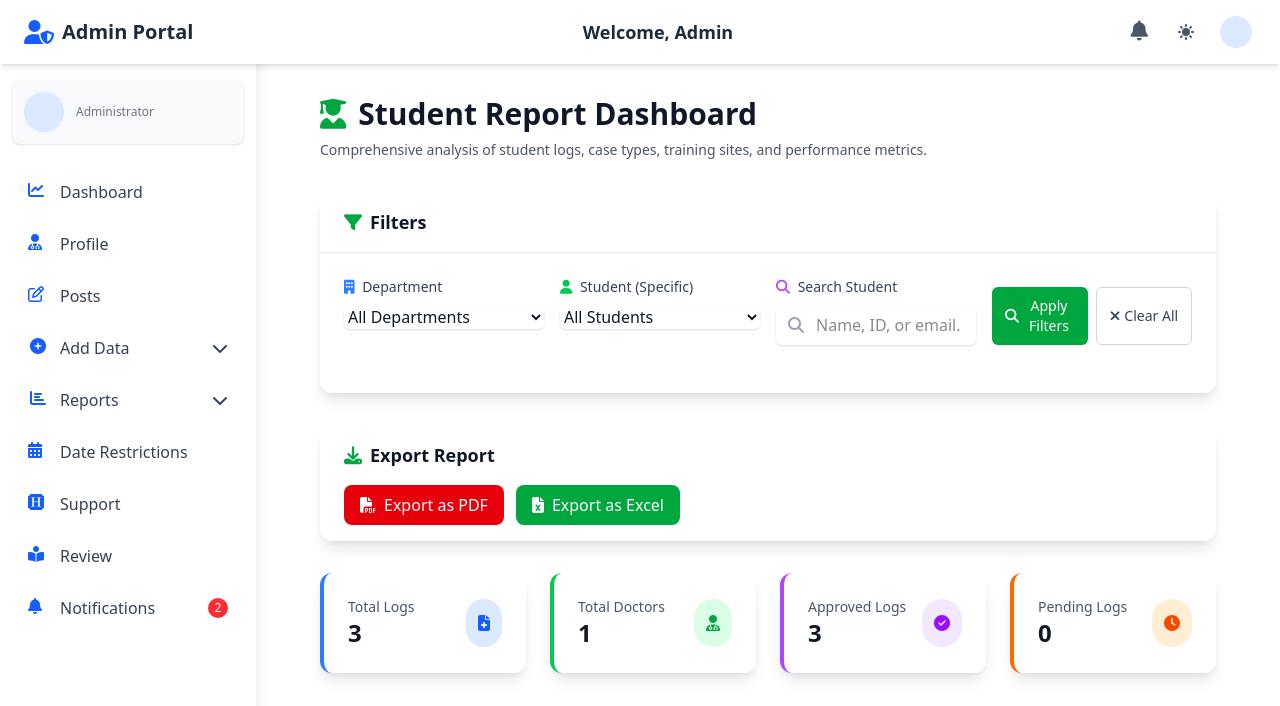
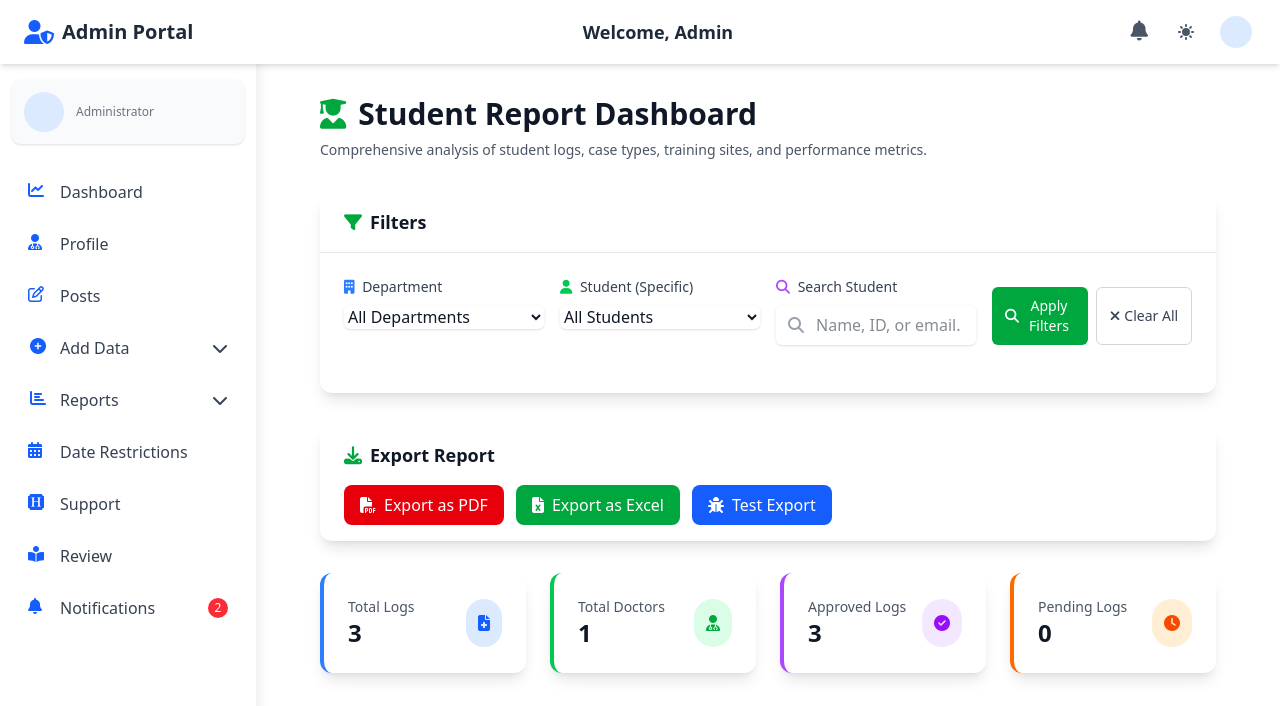
Before and after one commit to AkashMaurya/Elogforlinux, a Django app: page /admin_section/student_report/ in a window 1280 px wide. Shown: the top 706 px of the page. Run offline with Django 5.2, Linux system fonts and the light colour scheme; a user stored in the database is signed in; data comes from the database, SQL or seed files in the repository; style sheets or scripts are compiled from the project's sources; parts of the project's set-up code (start-up, migrations or seed data) failed here and were passed over; some libraries are stand-ins or nearby versions.

Commit message:
student report in admin section is working now

```diff
--- a/admin_section/templates/admin_section/student_report.html
+++ b/admin_section/templates/admin_section/student_report.html
@@ -106,13 +106,17 @@
         <i class="fas fa-download text-green-600 dark:text-green-400 mr-2"></i> Export Report
       </h3>
       <div class="flex flex-wrap gap-3">
-        <button onclick="exportToPDF()" class="inline-flex items-center px-4 py-2 bg-red-600 hover:bg-red-700 text-white font-medium rounded-lg transition-colors duration-200">
+        <button onclick="exportToPDF()" class="inline-flex items-center px-4 py-2 bg-red-600 hover:bg-red-700 text-white font-medium rounded-lg transition-colors duration-200" id="pdf-export-btn">
           <i class="fas fa-file-pdf mr-2"></i>
           Export as PDF
         </button>
-        <button onclick="exportToExcel()" class="inline-flex items-center px-4 py-2 bg-green-600 hover:bg-green-700 text-white font-medium rounded-lg transition-colors duration-200">
+        <button onclick="exportToExcel()" class="inline-flex items-center px-4 py-2 bg-green-600 hover:bg-green-700 text-white font-medium rounded-lg transition-colors duration-200" id="excel-export-btn">
           <i class="fas fa-file-excel mr-2"></i>
           Export as Excel
+        </button>
+        <button onclick="testExport()" class="inline-flex items-center px-4 py-2 bg-blue-600 hover:bg-blue-700 text-white font-medium rounded-lg transition-colors duration-200" id="test-export-btn">
+          <i class="fas fa-bug mr-2"></i>
+          Test Export
         </button>
       </div>
     </div>
@@ -809,20 +813,90 @@
 
   // Export to PDF
   function exportToPDF() {
+    console.log('exportToPDF function called');
+    try {
       const params = new URLSearchParams(window.location.search);
       params.set('format', 'pdf');
       const exportUrl = '/admin_section/student_report/export/?' + params.toString();
+      console.log('PDF Export URL:', exportUrl);
       window.open(exportUrl, '_blank');
+    } catch (error) {
+      console.error('Error in exportToPDF:', error);
+      alert('Error exporting PDF: ' + error.message);
+    }
   }
 
   // Export to Excel
   function exportToExcel() {
+    console.log('exportToExcel function called');
+    try {
       const params = new URLSearchParams(window.location.search);
       params.set('format', 'excel');
       const exportUrl = '/admin_section/student_report/export/?' + params.toString();
+      console.log('Excel Export URL:', exportUrl);
       window.open(exportUrl, '_blank');
+    } catch (error) {
+      console.error('Error in exportToExcel:', error);
+      alert('Error exporting Excel: ' + error.message);
     }
   }
+
+  // Test function to debug export issues
+  function testExport() {
+    console.log('Test export function called');
+    console.log('Current URL:', window.location.href);
+    console.log('Current search params:', window.location.search);
+
+    // Test if functions exist
+    console.log('exportToPDF exists:', typeof exportToPDF === 'function');
+    console.log('exportToExcel exists:', typeof exportToExcel === 'function');
+
+    // Test URL construction
+    const params = new URLSearchParams(window.location.search);
+    params.set('format', 'test');
+    const testUrl = '/admin_section/student_report/export/?' + params.toString();
+    console.log('Test export URL would be:', testUrl);
+
+    alert('Check browser console for debug information. Export functions are: ' +
+          (typeof exportToPDF === 'function' ? 'WORKING' : 'NOT WORKING'));
+  }
+
+  // Make functions globally accessible
+  window.exportToPDF = exportToPDF;
+  window.exportToExcel = exportToExcel;
+  window.testExport = testExport;
+
+  // Add event listeners as backup
+  document.addEventListener('DOMContentLoaded', function() {
+    console.log('DOM loaded, setting up export button listeners');
+
+    const pdfBtn = document.getElementById('pdf-export-btn');
+    const excelBtn = document.getElementById('excel-export-btn');
+    const testBtn = document.getElementById('test-export-btn');
+
+    if (pdfBtn) {
+      pdfBtn.addEventListener('click', function(e) {
+        console.log('PDF button clicked via event listener');
+        exportToPDF();
+      });
+    }
+
+    if (excelBtn) {
+      excelBtn.addEventListener('click', function(e) {
+        console.log('Excel button clicked via event listener');
+        exportToExcel();
+      });
+    }
+
+    if (testBtn) {
+      testBtn.addEventListener('click', function(e) {
+        console.log('Test button clicked via event listener');
+        testExport();
+      });
+    }
+
+    console.log('Export button listeners set up successfully');
+  });
 
   // Search functionality with debounce
   let searchTimeout;
```
Also changed, not shown: 1 other file. Lines whose indentation alone changed are shown as unchanged.
